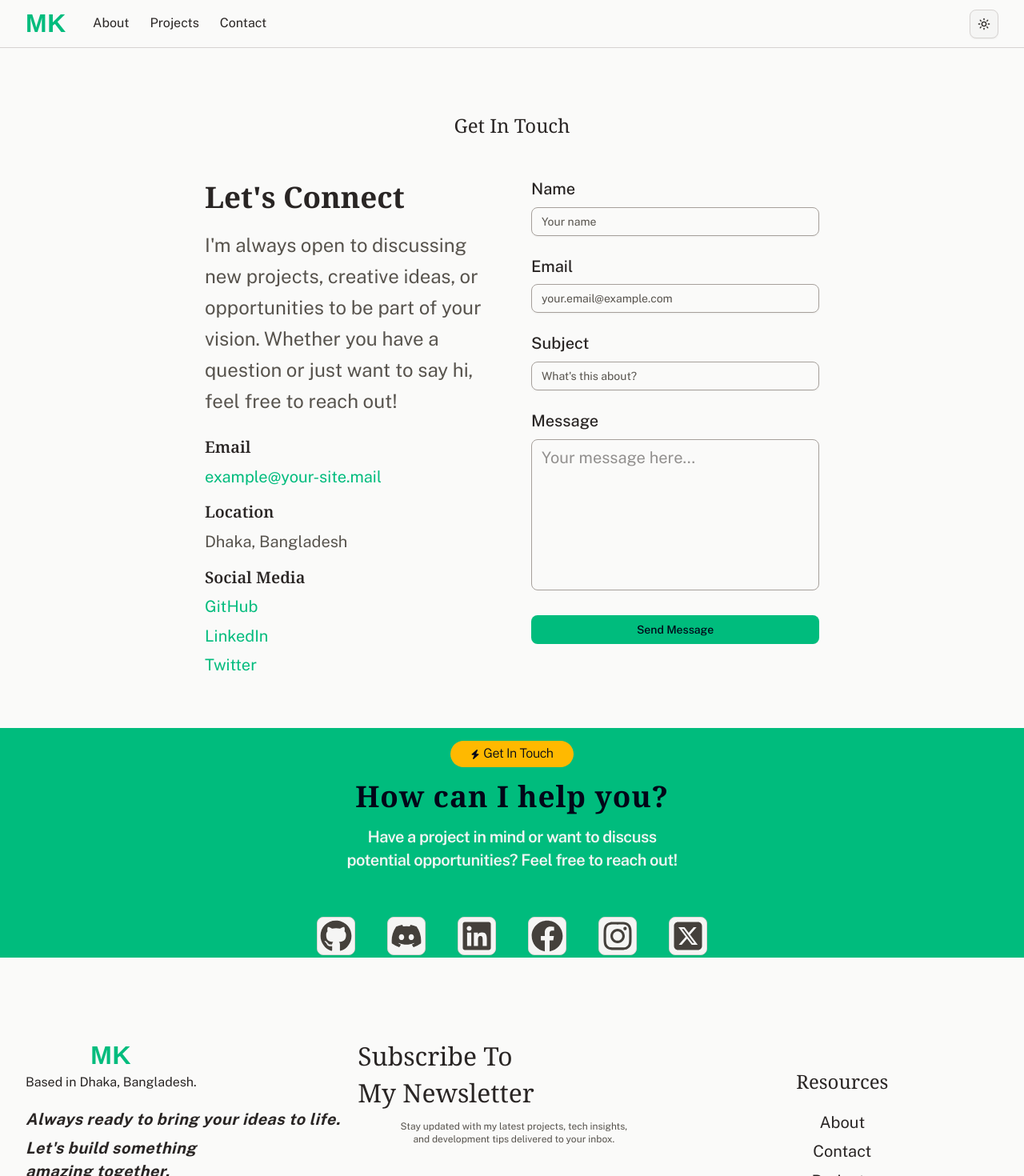
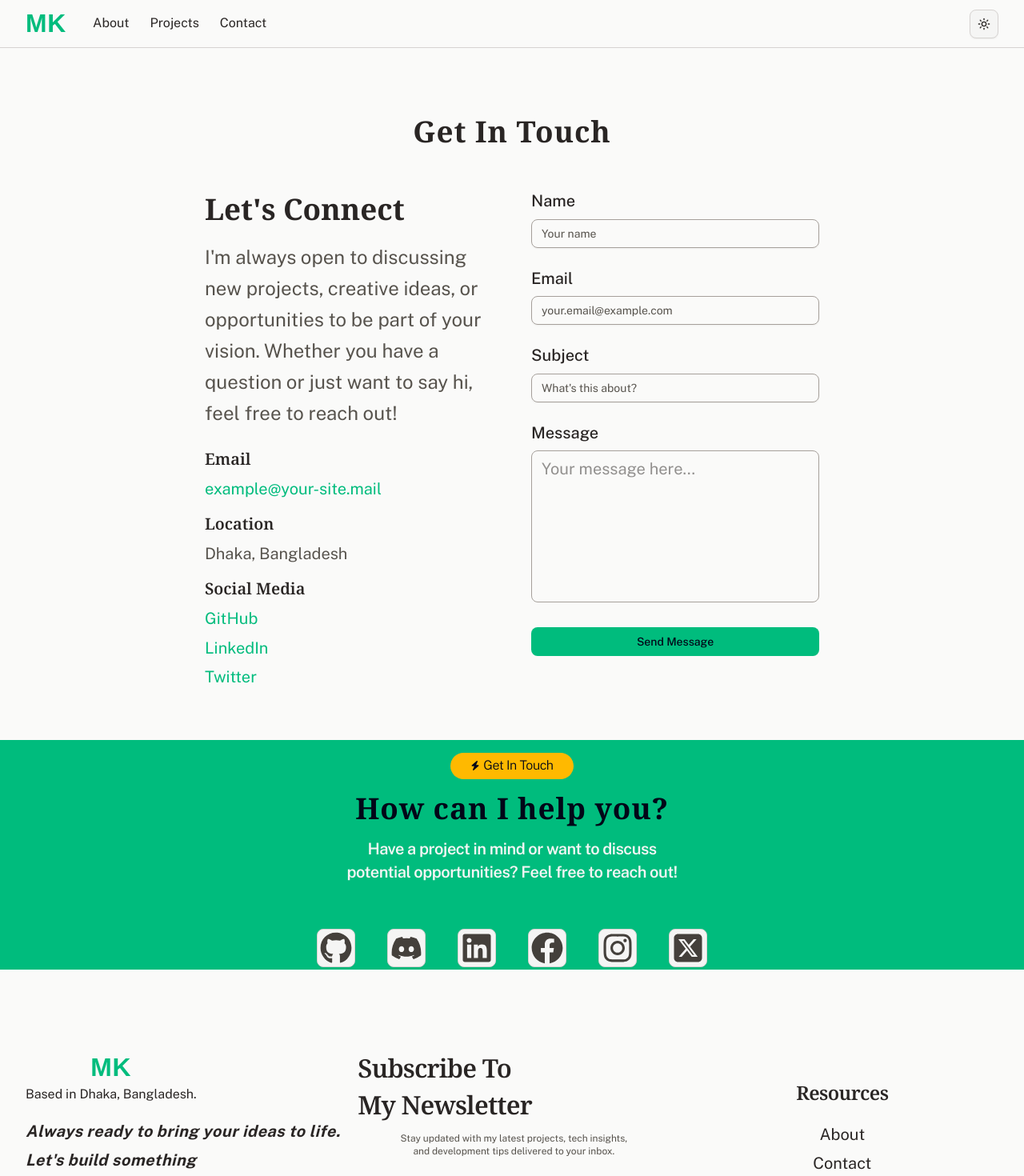
Before and after one commit to smmehmedkhan/portfolio, a Next.js app: page /contact in a window 1280 px wide. Shown: the top 1470 px of the page at 80% size. Built offline with nearby package versions, Linux system fonts and the light colour scheme; no server answers; a web font is replaced by a local one.

Commit message:
fix: fixes heading comp varient mismatch issue

```diff
--- a/src/app/about/page.tsx
+++ b/src/app/about/page.tsx
@@ -31,7 +31,7 @@ export default function AboutPage() {
   return (
     <main className="w-full min-h-dvh container py-20">
       <div className="flex flex-col items-center gap-12">
-        <Heading variant="primary-heading">About Me</Heading>
+        <Heading variant="primary">About Me</Heading>
 
         <div className="flex flex-col md:flex-row items-center gap-12 max-w-4xl">
           <div className="shrink-0">
--- a/src/app/contact/ContactForm.tsx
+++ b/src/app/contact/ContactForm.tsx
@@ -32,8 +32,6 @@ export default function ContactForm() {
   const onSubmit = async (data: ContactFormData) => {
     try {
       // TODO: Implement actual contact form API call
-      // amazonq-ignore-next-line
-      // amazonq-ignore-next-line
       console.log('Contact form submission:', data)
       // Simulate API call
       await new Promise(resolve => setTimeout(resolve, 1000))
@@ -48,7 +46,7 @@ export default function ContactForm() {
   return (
     <main className="w-full min-h-dvh container py-20">
       <div className="flex flex-col items-center gap-12 max-w-3xl mx-auto">
-        <Heading variant="primary-heading">Get In Touch</Heading>
+        <Heading variant="primary">Get In Touch</Heading>
 
         <div className="w-full grid md:grid-cols-2 gap-12">
           <div className="flex flex-col gap-6">
--- a/src/app/projects/page.tsx
+++ b/src/app/projects/page.tsx
@@ -35,7 +35,7 @@ export default function ProjectPage() {
     <main className="w-full min-h-dvh container py-20">
       <div className="flex flex-col gap-12">
         <div className="text-center">
-          <Heading variant="primary-heading">My Projects</Heading>
+          <Heading variant="primary">My Projects</Heading>
           <p className="text-lg text-muted-foreground mt-4 max-w-2xl mx-auto">
             Explore a collection of projects I've built using modern web
             technologies. Each project demonstrates different aspects of
--- a/src/components/assets/Newsletters.tsx
+++ b/src/components/assets/Newsletters.tsx
@@ -30,8 +30,6 @@ export default function Newsletters() {
   const onSubmit = async (data: NewsletterFormData) => {
     try {
       // TODO: Implement actual newsletter subscription API call
-      // amazonq-ignore-next-line
-      // amazonq-ignore-next-line
       console.log('Newsletter subscription:', data.email)
       // Simulate API call
       await new Promise(resolve => setTimeout(resolve, 1000))
@@ -46,7 +44,7 @@ export default function Newsletters() {
   return (
     <div className="wrapper gap-10">
       <div className="wrapper gap-3">
-        <Heading variant="tertiary-heading" size="xl" className="capitalize">
+        <Heading variant="title" size="xl" className="capitalize">
           Subscribe to my newsletter
         </Heading>
         <Paragraph variant="muted" className="text-center">
--- a/src/components/assets/Resources.tsx
+++ b/src/components/assets/Resources.tsx
@@ -4,7 +4,7 @@ import { Heading } from '../ui/heading'
 export default function Resources() {
   return (
     <div className="wrapper gap-5">
-      <Heading variant="tertiary-heading" size="lg">
+      <Heading variant="title" size="lg">
         Resources
       </Heading>
 
```
